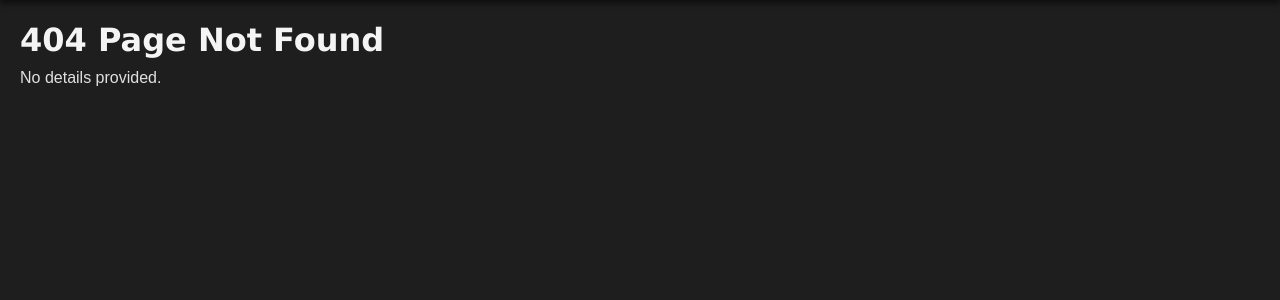
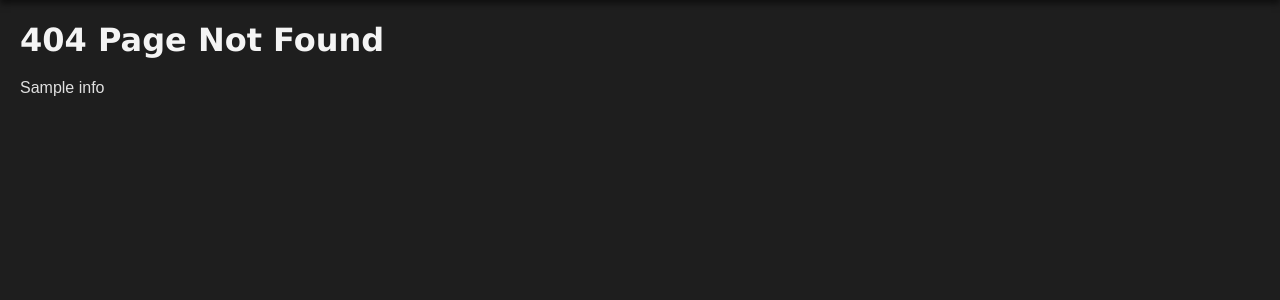
Before and after one commit to Black-Jackal13/APT, a Django app: template APT_Django/templates/404.html in a window 1280 px wide. Shown: the part 68-368 px from the top of the page. Run offline with Django 5.2, Linux system fonts and the light colour scheme; the template is opened without the code that fills it: most values are stand-ins (such as "Sample title", 1, 10 or a date in 2020).

Commit message:
Added block for info in the 404 page.

```diff
--- a/APT_Django/templates/404.html
+++ b/APT_Django/templates/404.html
@@ -2,3 +2,6 @@
 {% block error_name %}
     404 Page Not Found
 {% endblock %}
+{% block details %}
+    <p>{{ info }}</p>
+{% endblock %}
```
